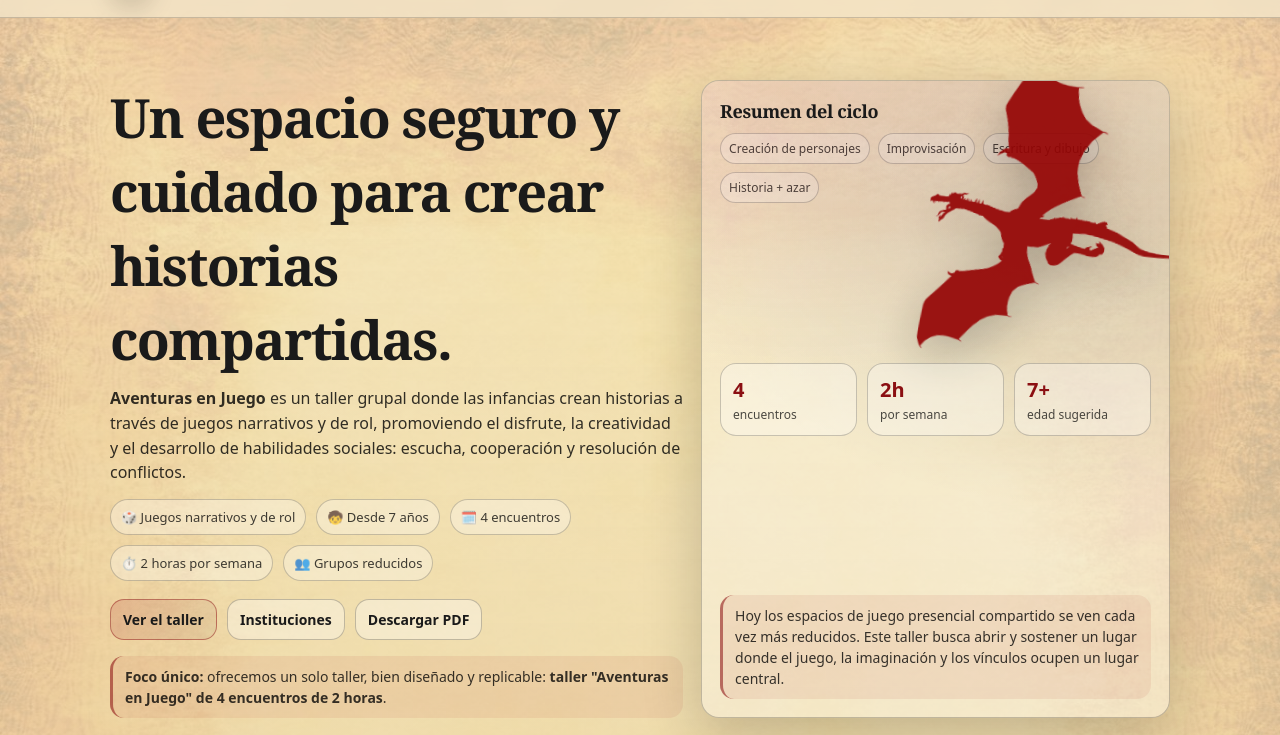
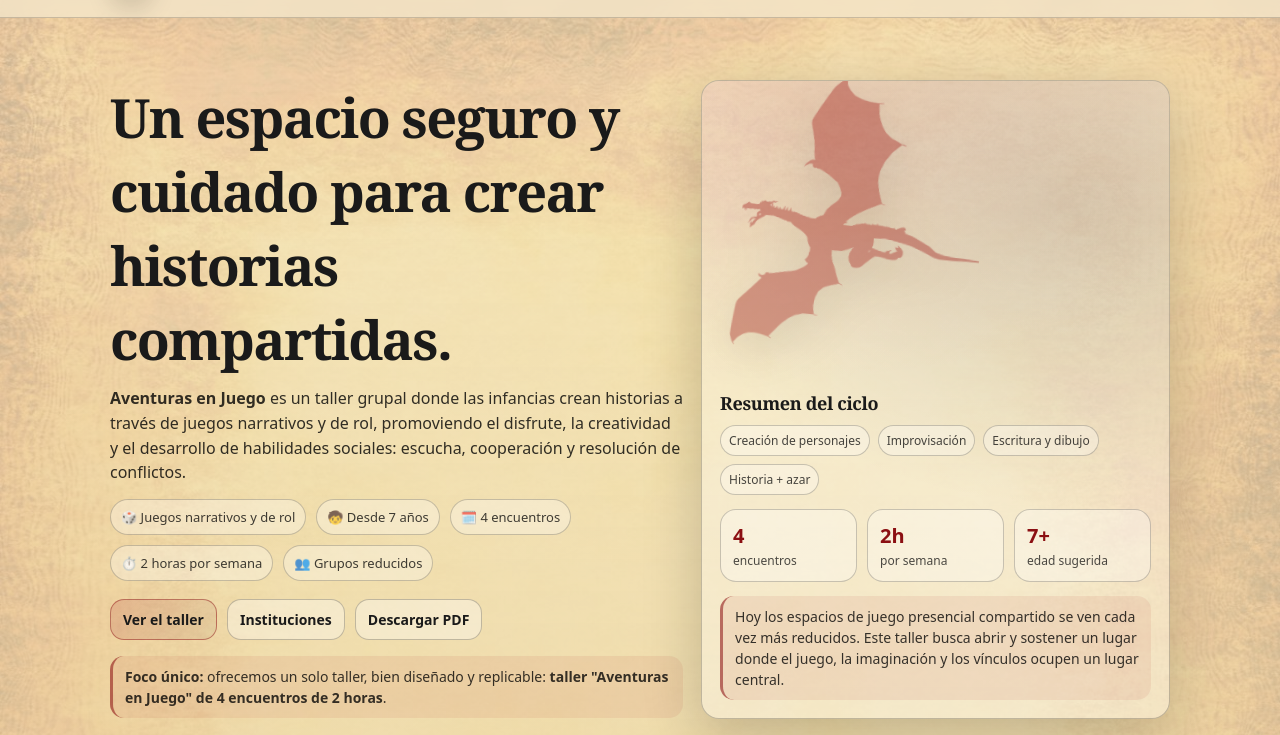
Before and after one commit to lisandromeinet/aventuras-en-juego, a plain HTML site: page index.html in a window 1280 px wide. Shown: the part 65-800 px from the top of the page. Drawn offline with Linux system fonts and the light colour scheme.

Commit message:
Update index.html
que el dragón no tape el contenido

```diff
--- a/index.html
+++ b/index.html
@@ -179,6 +179,7 @@
       justify-content:space-between;
       gap:14px;
       padding:18px;
+      z-index: 2;
     }
 
     .banner::before{
@@ -188,6 +189,7 @@
         radial-gradient(900px 500px at 20% 0%, rgba(178,42,47,.12), transparent 60%),
         radial-gradient(700px 500px at 80% 20%, rgba(0,0,0,.12), transparent 60%);
       pointer-events:none;
+      z-index: 1;
     }
 
     /* Dragón silueta (usar tu archivo) */
@@ -196,11 +198,12 @@
       right:-22px;
       top:-20px;
       width:min(360px, 56%);
-      opacity:.92;
+      opacity:.35;
       transform: rotate(6deg);
       filter: drop-shadow(0 16px 24px rgba(0,0,0,.25));
       pointer-events:none;
       user-select:none;
+      z-index: 0;
     }
 
     .banner h3{
@@ -209,6 +212,11 @@
       font-size:18px;
       font-weight:900;
       letter-spacing:-.02em;
+    }
+
+    .banner > *{
+      position: relative;
+      z-index: 2;
     }
 
     .kpis{
@@ -412,7 +420,7 @@
 
       <!-- Banner visual: pergamino + dragón silueta -->
       <aside class="card banner" aria-label="Resumen del taller">
-        <img class="dragon" src="dragon-rojo.png" alt="" />
+        <img class="dragon" src="dragon-rojo.png" alt="Ilustración de un dragón rojo" />
 
         <div>
           <h3>Resumen del ciclo</h3>
```
